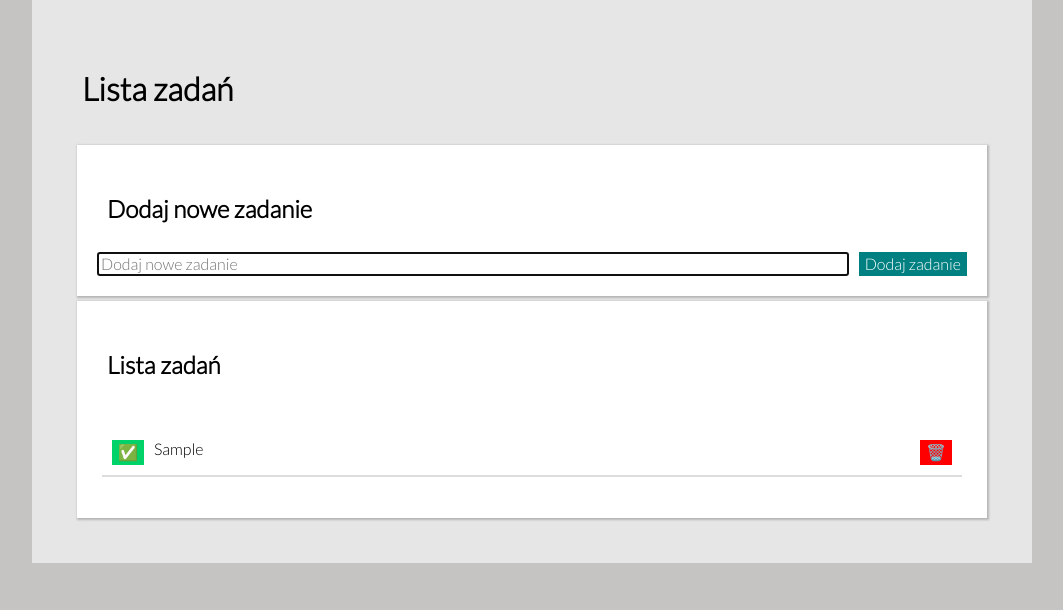
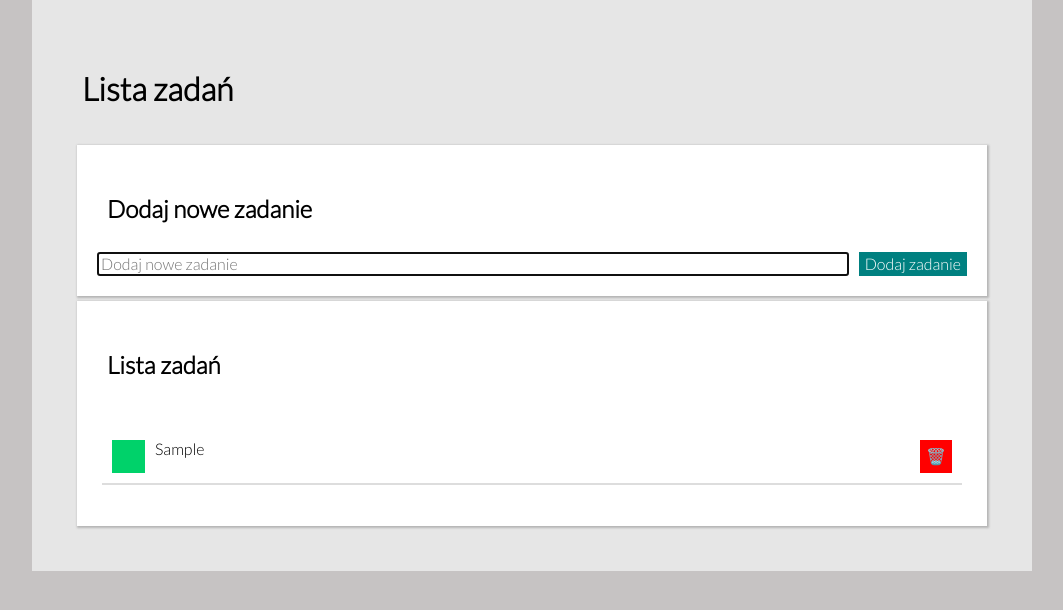
Before and after one commit to wojteek7/toDoList, a plain HTML site: page index.html in a window 1280 px wide. Both pictures are taken after typing "Sample" into the empty fields and a click on the button "Dodaj zadanie". Shown: the whole page, without its empty margins (108-1171 px from the left). Drawn offline with nearby package versions, Linux system fonts and the light colour scheme.

Commit message:
added immutability

```diff
--- a/button.css
+++ b/button.css
@@ -17,7 +17,7 @@
 .task__button--remove {
     background-color: red;
     border: none;
-    height: 25px;
+    height: 33px;
 }
 
 .task__button--remove:hover {
@@ -28,7 +28,8 @@
 .task__button--done {
     background-color: #00D26A;
     border: none;
-    height: 25px;
+    height: 33px;
+    width: 33px;
 }
 
 .task__button--done:hover {
--- a/script.js
+++ b/script.js
@@ -1,20 +1,26 @@
 {
-  const tasks = [];
+  let tasks = [];
+  let hideDonetask = false;
 
   const addNewTask = (newTaskContent) => {
-    tasks.push({
-      content: newTaskContent,
-    });
+    tasks = [...tasks, { content: newTaskContent }];
     render();
   };
 
   const removeTask = (taskIndex) => {
-    tasks.splice(taskIndex, 1);
+    tasks = [...tasks.slice(0, taskIndex), ...tasks.slice(taskIndex + 1)];
     render();
   };
 
   const toggleTaskDone = (taskIndex) => {
-    tasks[taskIndex].done = !tasks[taskIndex].done;
+    tasks = [
+      ...tasks.slice(0, taskIndex),
+      {
+        ...tasks[taskIndex],
+        done: !tasks[taskIndex].done,
+      },
+      ...tasks.slice(taskIndex + 1),
+    ];
     render();
   };
 
@@ -36,26 +42,34 @@
     });
   };
 
-  const render = () => {
+  const renderTasks = () => {
     let htmlString = "";
 
     for (const task of tasks) {
       htmlString += `
-            <li
-            class="task__list${task.done ? " task__list--done" : ""}"
-            >
+          <li
+          class="task__list ">
 
-            <button class="js-done task__button--done">✅</button>
-            ${task.content}
-            <button class="js-remove task__button--remove">🗑️</button>
+          <button class="js-done task__button--done ">${
+            task.done ? "✔️" : ""
+          }</button>
+          <span class="${task.done ? "task__content--done" : ""}">
+          ${task.content} </span>
+          <button class="js-remove task__button--remove">🗑️</button>
 
-            </li>
-            `;
+          </li>
+          `;
     }
 
     document.querySelector(".js-tasks").innerHTML = htmlString;
 
     bindEvents();
+  };
+  const renderButtons = () => {};
+
+  const render = () => {
+    renderTasks();
+    renderButtons();
   };
 
   const onFormSubmit = (event) => {
--- a/tasks.css
+++ b/tasks.css
@@ -11,6 +11,7 @@
     border-bottom: 2px solid #ddd;
 }
 
-.task__list--done {
+.task__content--done {
     text-decoration: line-through;
+    /* vertical-align: bottom; */
 }
```
